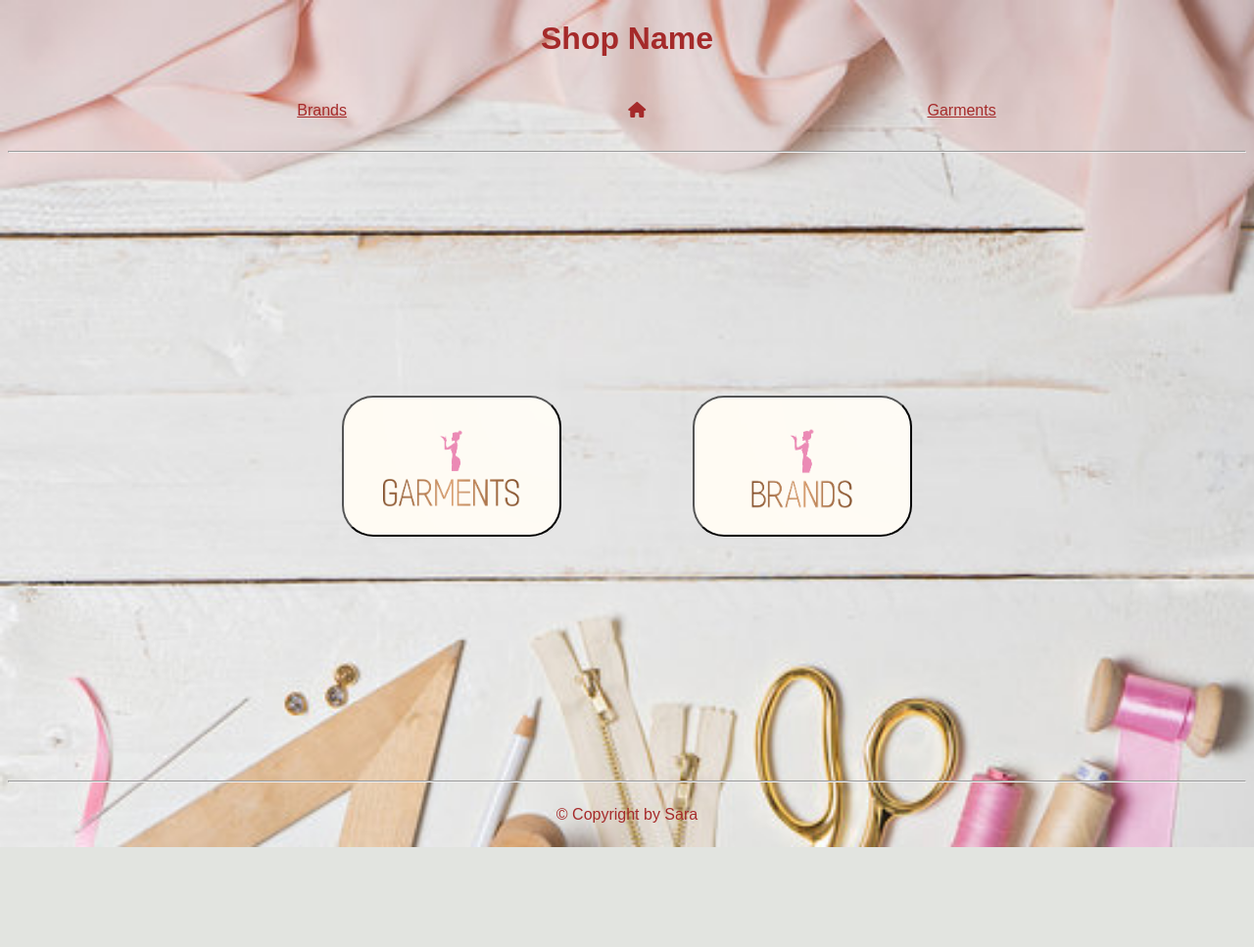
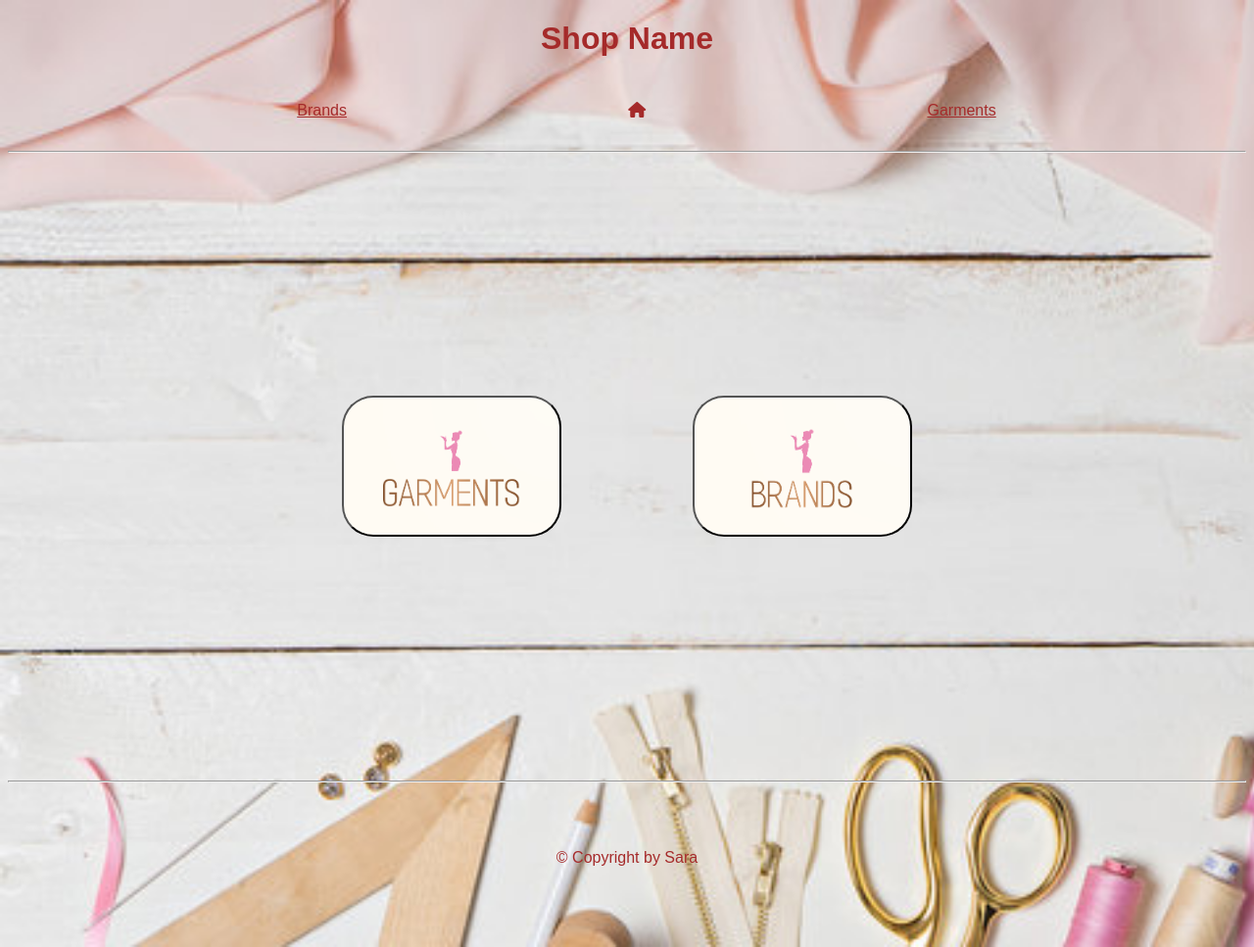
Before and after one commit to sreadytocode/Python_project, a Flask app: page / in a window 1280 px wide. Shown: the whole page at 98% size. Before the commit the page ends 865 px from the top, so only its background shows below. Run offline with Flask 2, Linux system fonts and the light colour scheme; some libraries are stand-ins or nearby versions.

Commit message:
Css recent error with leaking hr

```diff
--- a/static/css/style.css
+++ b/static/css/style.css
@@ -4,6 +4,11 @@ body {
     background-repeat: no-repeat;
     background-size: cover;
     font-family: Arial, Helvetica, sans-serif;
+    position: relative;
+    padding-bottom: 6rem;
+    min-height: 100vh;
+    margin-bottom: 50px;
+
 }
 
 .navLink {
@@ -46,8 +51,16 @@ nav {
 
 footer {
     display: flex;
-    justify-content: center;
     color: brown;
+    flex-direction:column;
+    bottom: 0;
+    left: 0;
+    position: absolute;
+    z-index: 9999;
+    right: 0;
+    padding: 1rem;
+    text-align: center;
+
 }
 
 .garments {
--- a/templates/base.html
+++ b/templates/base.html
@@ -40,6 +40,6 @@
 </body>
 <hr>
 <footer>
-    <p>&copy Copyright by Sara</p>
+    <p class="footer-text">&copy Copyright by Sara</p>
 </footer>
 </html>
--- a/templates/garments/index.html
+++ b/templates/garments/index.html
@@ -44,15 +44,15 @@
     </form>
 </div>
 <hr>
-<h1>All Garments</h1>
+<h1 class="all-garments">All Garments</h1>
 <div>
     {% for garment in garments  %}
         <div>
-           <a href="/garments/{{ garment.id }}"><h3>{{ garment.name }}</h3></a>
+           <a class="text" href="/garments/{{ garment.id }}"><h3>{{ garment.name }}</h3></a>
         </div>
         {% for image in images %}
             {% if garment.id == image.garment.id %}
-            <a href="/garments/{{ garment.id }}"><img src="static/css/{{image.name}}" alt="{{ image.name }}"/></a>
+            <a class="img" href="/garments/{{ garment.id }}"><img src="static/css/{{image.name}}" alt="{{ image.name }}"/></a>
             {% endif %}
         {% endfor %}
 
```
Also changed, not shown: other parts of static/css/style.css (+50 -0 lines), templates/garments/individual.html (+5 -2 lines).
